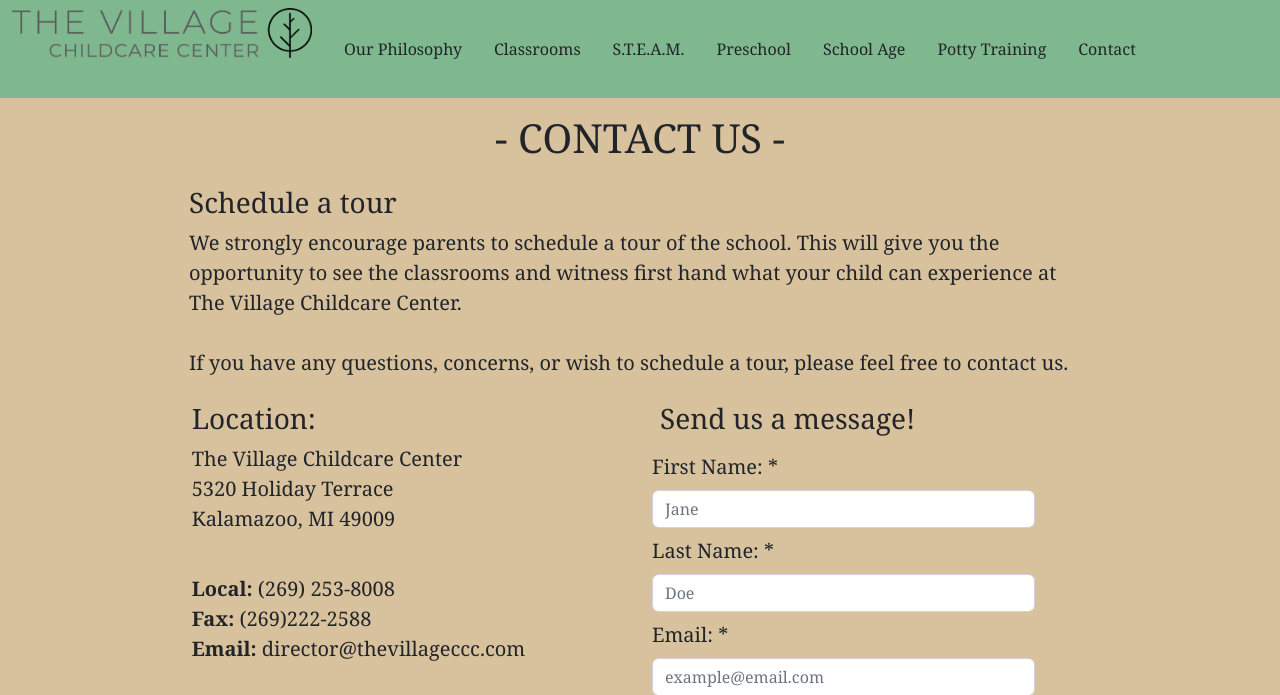
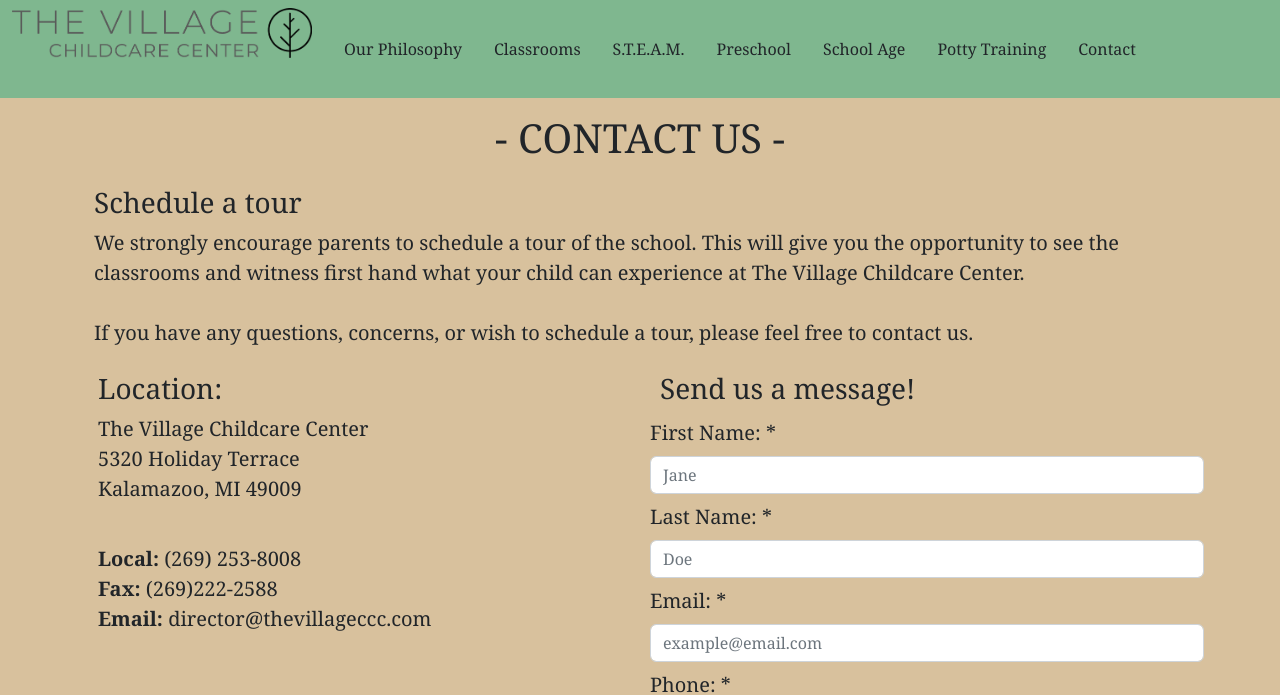
Before and after one commit to mwagner4084/villagechildcarecenter, a Django app: page /contact/ in a window 1280 px wide. Shown: the top 695 px of the page. Run offline with Django 4.2, Linux system fonts and the light colour scheme; parts of the project's set-up code (start-up, migrations or seed data) failed here and were passed over; some libraries are stand-ins or nearby versions; some web fonts are replaced.

Commit message:
add bootstrap styling to templates

```diff
--- a/templates/base.html
+++ b/templates/base.html
@@ -27,7 +27,7 @@
                                 <img class="img-fluid img-limit-height mb-4" src="{% static 'img/vcc-logo.png' %}" alt="logo" width="300" height="200">
                             </a>
                         </h1>
-                        <ul class="nav d-flex mb-2 justify-content-center mb-md-0">
+                        <ul class="nav d-flex mb-2 justify-content-md-center mb-md-0">
                             <li class="nav-item align-items-center">
                                 <a href="{% url 'welcome' %}" class="nav-link link-dark">
                                     Our Philosophy
--- a/templates/contact.html
+++ b/templates/contact.html
@@ -7,14 +7,14 @@
 <div class="contact-body">
     <div class="container">
         <div class="row justify-content-md-center">
-            <div class="col-md-auto">
-                <h1 class="py-3">
+            <div class="col-12 col-md-auto">
+                <h1 class="text-center py-3">
                     - CONTACT US -
                 </h1>
             </div>
         </div>
-        <div class="row justify-content-center">
-            <div class="col-10 pb-2">
+        <div class="row justify-content-md-start">
+            <div class="col-md-12 pb-2">
                 <div class="container">
                     <h3>
                         Schedule a tour
@@ -30,10 +30,10 @@
                 </div>
             </div>
         </div>
-        <div class="row justify-content-center ms-1">
-            <div class="col-10">
-                <div class="row">
-                    <div class="col-6">
+        <div class="row justify-content-md-start">
+            <div class="col-md-12">
+                <div class="row justify-content-md-start ms-1">
+                    <div class="col-md-6">
                         <h3>
                             Location:
                         </h3>
@@ -70,19 +70,19 @@
                             </li>
                         </ul>
                         <figure class="figure pt-5">
-                            <iframe src="https://www.google.com/maps/embed?pb=!1m18!1m12!1m3!1d2952.5895720496633!2d-85.65791634942362!3d42.2659365790912!2m3!1f0!2f0!3f0!3m2!1i1024!2i768!4f13.1!3m3!1m2!1s0x881776e4f1f128d3%3A0xe3505950e3160da0!2s5320%20Holiday%20Terrace%2C%20Kalamazoo%2C%20MI%2049009!5e0!3m2!1sen!2sus!4v1673838103210!5m2!1sen!2sus" width="400" height="350" style="border:0;" allowfullscreen="" loading="lazy" referrerpolicy="no-referrer-when-downgrade"></iframe>
+                            <iframe src="https://www.google.com/maps/embed?pb=!1m18!1m12!1m3!1d2952.5895720496633!2d-85.65791634942362!3d42.2659365790912!2m3!1f0!2f0!3f0!3m2!1i1024!2i768!4f13.1!3m3!1m2!1s0x881776e4f1f128d3%3A0xe3505950e3160da0!2s5320%20Holiday%20Terrace%2C%20Kalamazoo%2C%20MI%2049009!5e0!3m2!1sen!2sus!4v1673838103210!5m2!1sen!2sus" class="mw-100" width="400" height="350" style="border:0;" allowfullscreen="" loading="lazy" referrerpolicy="no-referrer-when-downgrade"></iframe>
                         </figure>
                     </div>
-                    <div class="col-6 justify-content-center">
+                    <div class="col-12 col-md-6 justify-content-md-start">
                         <form action="{% url 'subscribe' %}" method="post">
-                            <div class="row justify-content-center fs-5">
+                            <div class="row justify-content-md-start fs-5">
                                 {% csrf_token %}
                                 {{ form|crispy }}
                                 <h3>
                                     Send us a message!
                                 </h3>
                                 <div class="row g-1">
-                                    <div class="col-10">
+                                    <div class="col-md-12 mt-md-0">
                                         <label for="fname" class="form-label">
                                             First Name: *
                                         </label>
@@ -90,7 +90,7 @@
                                     </div>
                                 </div>
                                 <div class="row g-1">
-                                    <div class="col-10">
+                                    <div class="col-md-12">
                                         <label for="lname" class="form-label">
                                             Last Name: *
                                         </label>
@@ -98,7 +98,7 @@
                                     </div>
                                 </div>
                                 <div class="row g-1">
-                                    <div class="col-10">
+                                    <div class="col-md-12">
                                         <label for="email" class="form-label">
                                             Email: *
                                         </label>
@@ -106,7 +106,7 @@
                                     </div>
                                 </div>
                                 <div class="row g-1">
-                                    <div class="col-10">
+                                    <div class="col-md-12">
                                         <label for="phone" class="form-label">
                                             Phone: *
                                         </label>
@@ -114,7 +114,7 @@
                                     </div>
                                 </div>
                                 <div class="row g-1">
-                                    <div class="col-10">
+                                    <div class="col-md-12">
                                         <label for="children" class="form-label">
                                             Children's Names / Ages:
                                         </label>
@@ -122,7 +122,7 @@
                                     </div>
                                 </div>
                                 <div class="row g-1">
-                                    <div class="col-10">
+                                    <div class="col-md-12">
                                         <label for="date" class="form-label">
                                             Preferred Daycare Start Date: *
                                         </label>
@@ -130,7 +130,7 @@
                                     </div>
                                 </div>
                                 <div class="row g-1">
-                                    <div class="col-10">
+                                    <div class="col-md-12">
                                         <label for="comment" class="form-label">
                                             Comments:
                                         </label>
@@ -138,7 +138,7 @@
                                     </div>
                                 </div>
                                 <div class="row g-1">
-                                    <div class="col-10">
+                                    <div class="col-md-12">
                                         <label for="referred" class="form-label">
                                             Referred By:
                                         </label>
@@ -146,7 +146,7 @@
                                     </div>
                                 </div>
                                 <div class="row g-1">
-                                    <div class="col-10">
+                                    <div class="col-md-12">
                                         <button type="submit" class="btn">
                                             Submit
                                         </button>
@@ -158,9 +158,9 @@
                 </div>
             </div>
         </div>
-        <div class="row py-4">
-            <div class="col-12">
-                <footer class="footer d-flex pt-3 justify-content-center">
+        <div class="row justify-content-md-center py-4">
+            <div class="col-12 col-md-auto">
+                <footer class="footer d-flex pt-3 justify-content-md-center">
                     <div class="mx-2">
                         <span class="text-muted">
                             <a href="#">
```
Also changed, not shown: templates/classrooms.html (+6 -6 lines), templates/index.html (+6 -6 lines), templates/potty_training.html (+9 -9 lines), templates/preschool.html (+15 -15 lines), templates/school_age.html (+17 -17 lines), templates/steam.html (+20 -20 lines), templates/welcome.html (+12 -12 lines).
